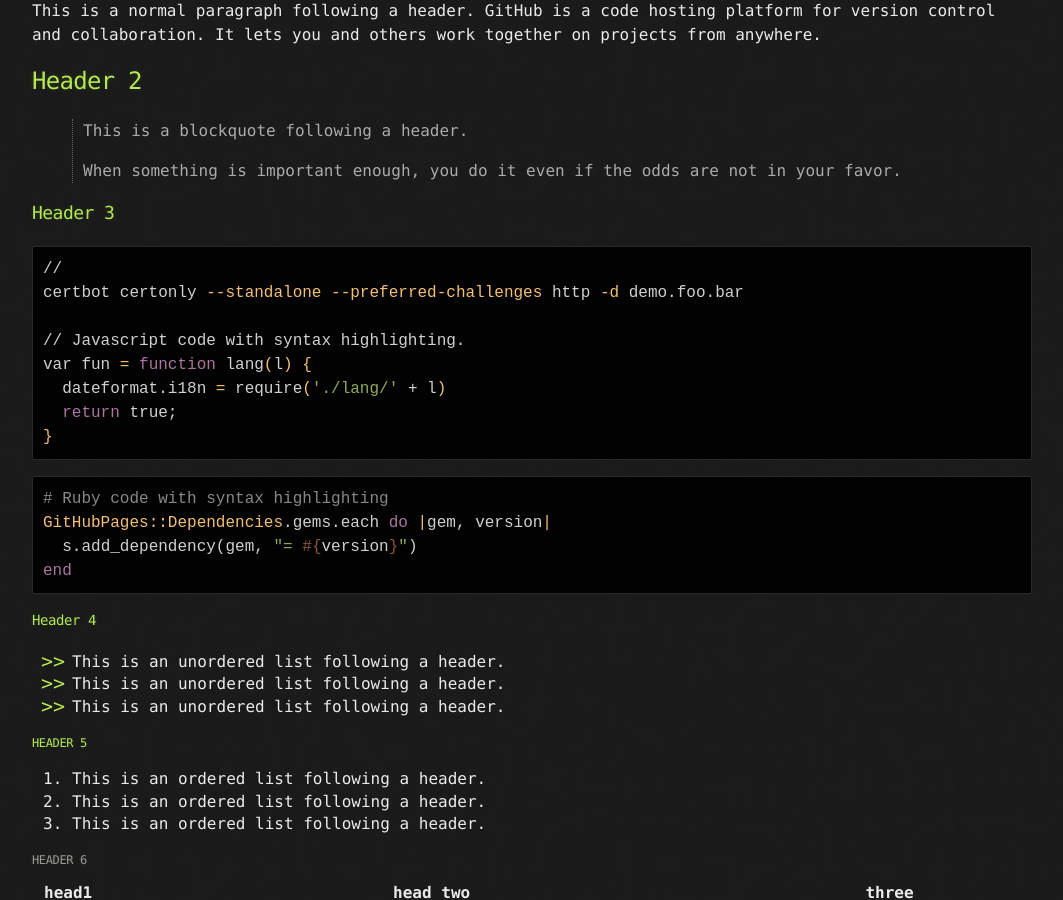
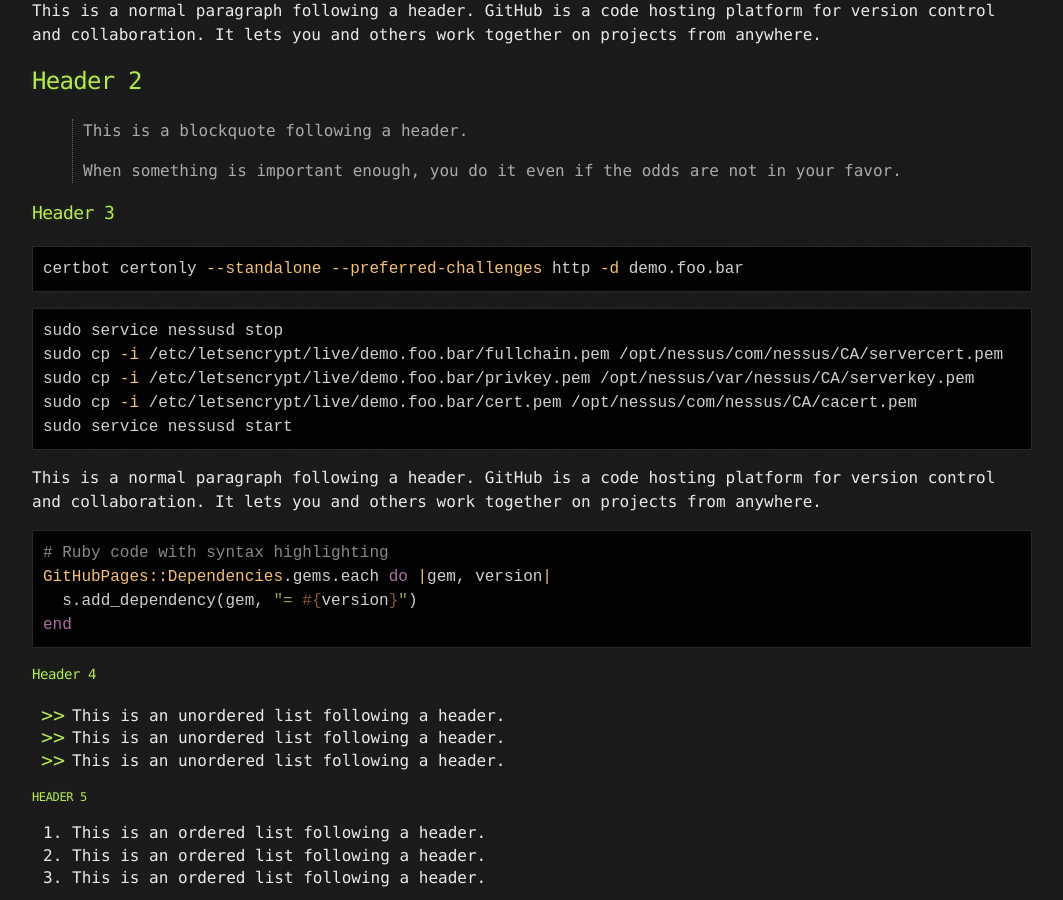
Before and after one commit to Layer8Sec/blog, a Jekyll site: the page built from _posts/2021-04-23-Lets-Encrypt-in-Nessus.md, in a window 1280 px wide and 900 px high, scrolled down 491 px. Shown: the whole window, without its empty margins (108-1171 px from the left). Built offline with Jekyll 4.4.1, drawn with Linux system fonts in a browser that asks for light colours.

Commit message:
Update and rename 2017-12-10-Another-Sample-Page.md to 2021-04-23-Lets-Encrypt-in-Nessus.md

````diff
--- a/_posts/2017-12-10-Another-Sample-Page.md
+++ b/_posts/2021-04-23-Lets-Encrypt-in-Nessus.md
@@ -30,15 +30,17 @@ This is a normal paragraph following a header. GitHub is a code hosting platform
 ### [](#header-3)Header 3
 
 ```bash
-//
 certbot certonly --standalone --preferred-challenges http -d demo.foo.bar
+```
 
-// Javascript code with syntax highlighting.
-var fun = function lang(l) {
-  dateformat.i18n = require('./lang/' + l)
-  return true;
-}
+```bash
+sudo service nessusd stop
+sudo cp -i /etc/letsencrypt/live/demo.foo.bar/fullchain.pem /opt/nessus/com/nessus/CA/servercert.pem
+sudo cp -i /etc/letsencrypt/live/demo.foo.bar/privkey.pem /opt/nessus/var/nessus/CA/serverkey.pem
+sudo cp -i /etc/letsencrypt/live/demo.foo.bar/cert.pem /opt/nessus/com/nessus/CA/cacert.pem
+sudo service nessusd start
 ```
+This is a normal paragraph following a header. GitHub is a code hosting platform for version control and collaboration. It lets you and others work together on projects from anywhere.
 
 ```ruby
 # Ruby code with syntax highlighting
````
